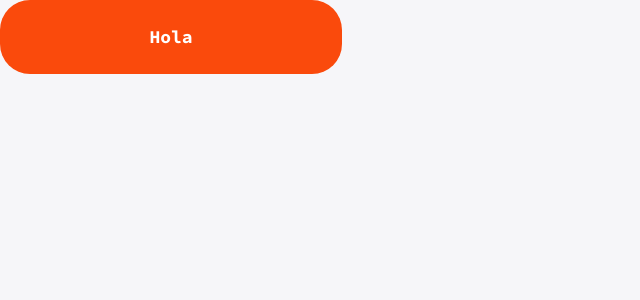
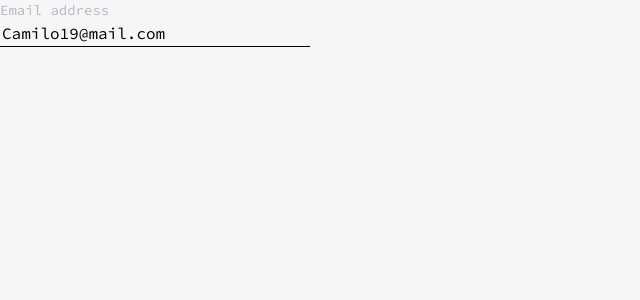
Before and after one commit to Camilo-J/Eatable, a React (Create React App) app: page / in a window 1280 px wide. Shown: the top 300 px of the page, without its empty margins (0-640 px from the left). Built offline with nearby package versions, Linux system fonts and the light colour scheme.

Commit message:
Add input component

```diff
--- a/src/App.js
+++ b/src/App.js
@@ -1,7 +1,17 @@
 import CustomButton from "./components/Button";
+import Input from "./components/input";
 
 function App() {
-  return <CustomButton text={"Hola"} />;
+  return (
+    <Input
+      name={"Email"}
+      type={"text"}
+      value={"Camilo19@mail.com"}
+      onChange={"onChange"}
+      placeholder={"example@mail.com"}
+      label={"Email address"}
+    />
+  );
 }
 
 export default App;
--- /dev/null
+++ b/src/components/input.jsx
@@ -0,0 +1,51 @@
+import styled from "@emotion/styled";
+import { typography } from "../styles/typography";
+
+const Container = styled.div`
+  width: 310px;
+  display: flex;
+  flex-direction: column;
+`;
+
+const StyledInput = styled.input`
+  border: none;
+  background-color: #f6f6f9;
+  box-sizing: border-box;
+  border-bottom: 1px solid #000;
+
+  &:focus-visible {
+    outline: none;
+    border-bottom-color: blue;
+  }
+`;
+
+const Label = styled.label`
+  color: #b8b8bb;
+  ${typography.text.sm}
+`;
+
+const Input = ({
+  id,
+  name,
+  type = "text",
+  value,
+  onChange,
+  placeholder,
+  label,
+}) => {
+  return (
+    <Container>
+      {label && <Label htmlFor={id || name}>{label}</Label>}
+      <StyledInput
+        id={id || name}
+        name={name}
+        type={type}
+        value={value}
+        onChange={onChange}
+        placeholder={placeholder}
+      />
+    </Container>
+  );
+};
+
+export default Input;
```
